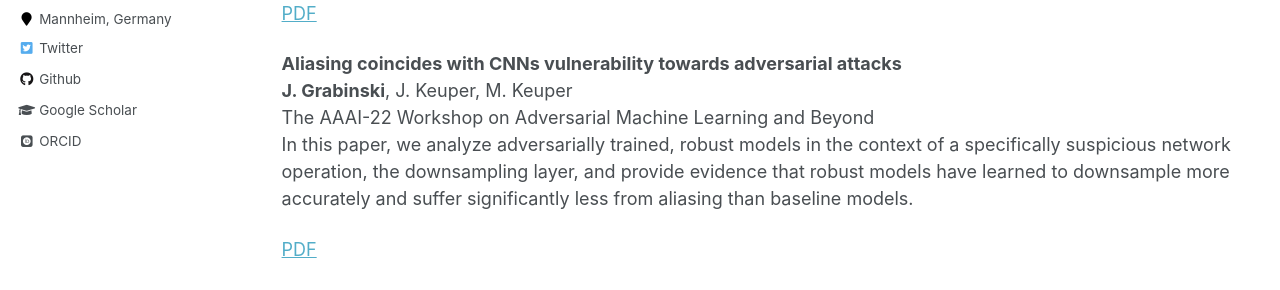
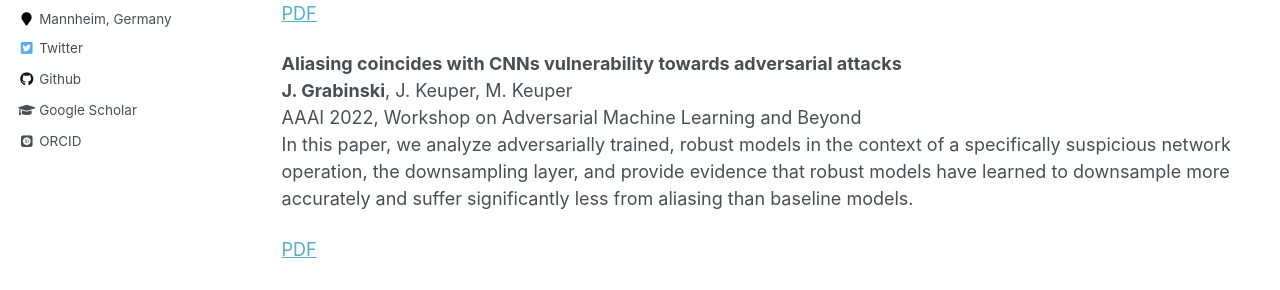
Before and after one commit to GeJulia/gejulia.github.io, a Jekyll site: the page built from _pages/publications.md, in a window 1280 px wide and 900 px high, scrolled down 1331 px. Shown: the part 365-655 px from the top of the window. Built offline with Jekyll 4.4.1, drawn with Linux system fonts in a browser that asks for light colours; some web fonts are replaced.

Commit message:
update publications

```diff
--- a/_pages/publications.md
+++ b/_pages/publications.md
@@ -52,7 +52,7 @@ In this paper, we empirically analyze a hand full of adversarially trained model
 
 **Aliasing coincides with CNNs vulnerability towards adversarial attacks**
 **J. Grabinski**, J. Keuper, M. Keuper
-The AAAI-22 Workshop on Adversarial Machine Learning and Beyond
+AAAI 2022, Workshop on Adversarial Machine Learning and Beyond
 In this paper, we analyze adversarially trained, robust models in the context of a specifically suspicious network operation, the downsampling layer, and provide evidence that robust models have learned to downsample more accurately and suffer significantly less from aliasing than baseline models.
 
 [PDF](https://openreview.net/forum?id=vKc1mLxBebP)
```
